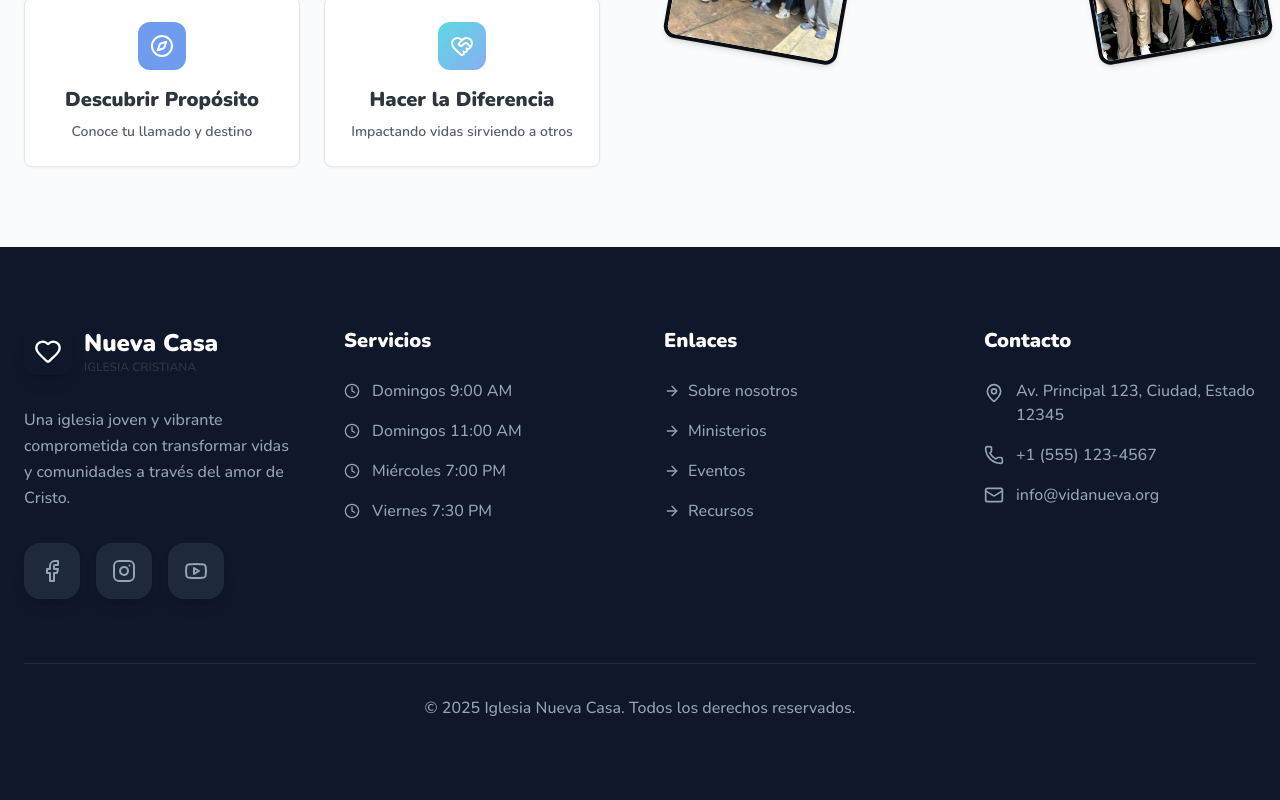
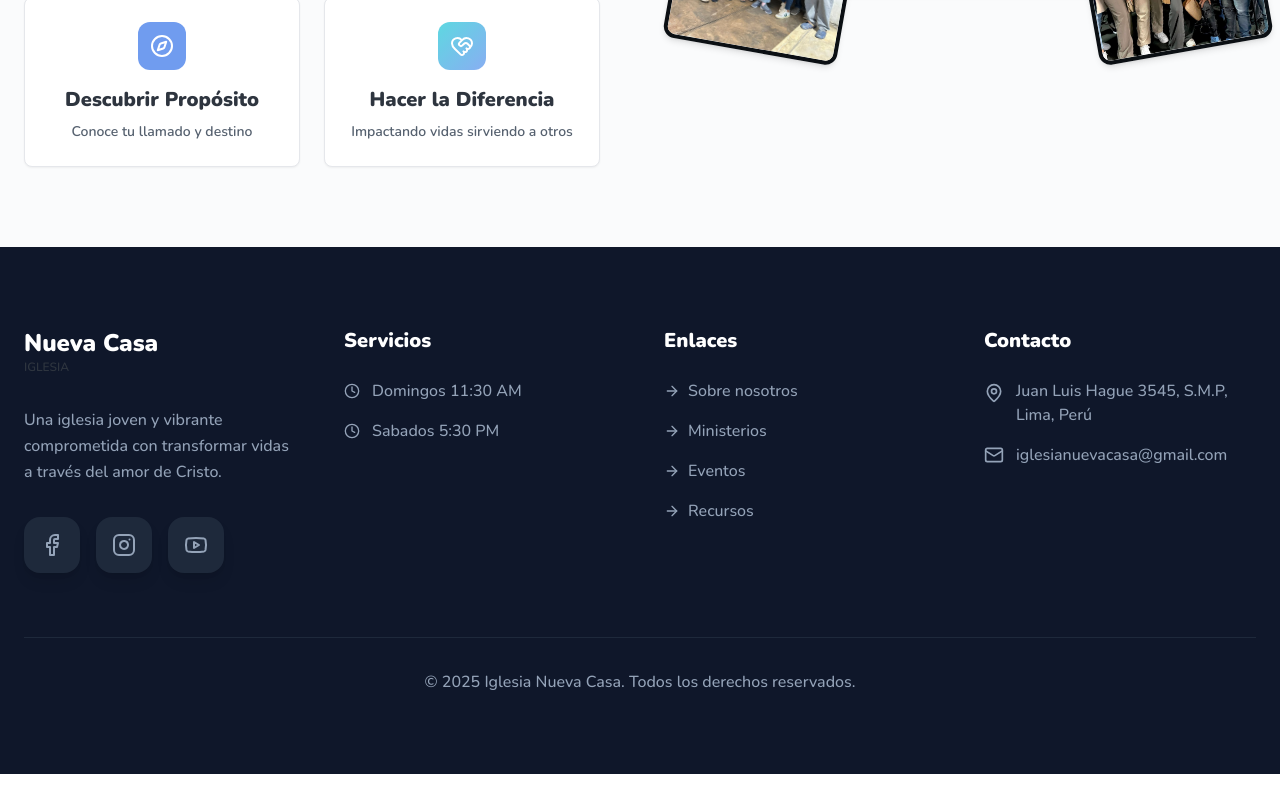
Before and after one commit to Javs-Arbulu/client, a React (Vite) app: page / in a window 1280 px wide. Shown: the part 1581-2381 px from the top of the page. After the commit the page ends 2355 px from the top, so only its background shows below. Built offline with nearby package versions, Linux system fonts and the light colour scheme.

Commit message:
fix(H11): Corrección de Footer y animación
Actualización del contenido del footer y ajustes en la animación de la primera sección

```diff
--- a/src/components/layout/Footer.tsx
+++ b/src/components/layout/Footer.tsx
@@ -1,5 +1,4 @@
 import {
-  Heart,
   Clock,
   MapPin,
   Phone,
@@ -17,35 +16,32 @@ export default function Footer() {
         <div className="grid md:grid-cols-2 lg:grid-cols-4 gap-12 mb-16">
           <div>
             <div className="flex items-center space-x-3 mb-8">
-              <div className="w-12 h-12 bg-gradient-primary-light rounded-xl flex items-center justify-center shadow-lg">
-                <Heart className="w-7 h-7 text-white" />
-              </div>
               <div>
                 <span className="text-2xl font-black">Nueva Casa</span>
                 <div className="text-xs text-primary-adaptive font-semibold">
-                  IGLESIA CRISTIANA
+                  IGLESIA
                 </div>
               </div>
             </div>
             <p className="text-slate-400 mb-8 font-medium leading-relaxed">
-              Una iglesia joven y vibrante comprometida con transformar vidas y
-              comunidades a través del amor de Cristo.
+              Una iglesia joven y vibrante comprometida con transformar vidas a
+              través del amor de Cristo.
             </p>
             <div className="flex space-x-4">
               <a
-                href="#"
+                href="https://www.facebook.com/IglesiaNuevaCasa"
                 className="w-14 h-14 bg-slate-800 hover:bg-gradient-primary-to-secondary rounded-2xl flex items-center justify-center transition-all duration-300 hover:scale-110 hover:-translate-y-1 group shadow-lg"
               >
                 <Facebook className="w-6 h-6 text-slate-400 group-hover:text-white transition-colors duration-300" />
               </a>
               <a
-                href="#"
+                href="https://www.instagram.com/iglesianuevacasa"
                 className="w-14 h-14 bg-slate-800 hover:bg-gradient-primary-to-secondary rounded-2xl flex items-center justify-center transition-all duration-300 hover:scale-110 hover:-translate-y-1 group shadow-lg"
               >
                 <Instagram className="w-6 h-6 text-slate-400 group-hover:text-white transition-colors duration-300" />
               </a>
               <a
-                href="#"
+                href="https://www.youtube.com/@iglesianuevacasa"
                 className="w-14 h-14 bg-slate-800 hover:bg-gradient-primary-to-secondary rounded-2xl flex items-center justify-center transition-all duration-300 hover:scale-110 hover:-translate-y-1 group shadow-lg"
               >
                 <Youtube className="w-6 h-6 text-slate-400 group-hover:text-white transition-colors duration-300" />
@@ -58,19 +54,11 @@ export default function Footer() {
             <ul className="space-y-4 text-slate-400">
               <li className="flex items-center space-x-3 hover-text-primary transition-colors cursor-pointer">
                 <Clock className="w-4 h-4" />
-                <span className="font-medium">Domingos 9:00 AM</span>
+                <span className="font-medium">Domingos 11:30 AM</span>
               </li>
               <li className="flex items-center space-x-3 hover-text-primary transition-colors cursor-pointer">
                 <Clock className="w-4 h-4" />
-                <span className="font-medium">Domingos 11:00 AM</span>
-              </li>
-              <li className="flex items-center space-x-3 hover-text-primary transition-colors cursor-pointer">
-                <Clock className="w-4 h-4" />
-                <span className="font-medium">Miércoles 7:00 PM</span>
-              </li>
-              <li className="flex items-center space-x-3 hover-text-primary transition-colors cursor-pointer">
-                <Clock className="w-4 h-4" />
-                <span className="font-medium">Viernes 7:30 PM</span>
+                <span className="font-medium">Sabados 5:30 PM</span>
               </li>
             </ul>
           </div>
@@ -120,19 +108,18 @@ export default function Footer() {
           <div>
             <h3 className="font-black mb-6 text-xl">Contacto</h3>
             <div className="space-y-4 text-slate-400">
-              <div className="flex items-start space-x-3 hover-text-primary transition-colors cursor-pointer">
+              <a
+                href="https://maps.app.goo.gl/r11c3FmRnvpTz4mr7"
+                className="flex items-start space-x-3 hover-text-primary transition-colors cursor-pointer"
+              >
                 <MapPin className="w-5 h-5 mt-1 flex-shrink-0" />
                 <span className="font-medium">
-                  Av. Principal 123, Ciudad, Estado 12345
+                  Juan Luis Hague 3545, S.M.P, Lima, Perú
                 </span>
-              </div>
-              <div className="flex items-center space-x-3 hover-text-primary transition-colors cursor-pointer">
-                <Phone className="w-5 h-5" />
-                <span className="font-medium">+1 (555) 123-4567</span>
-              </div>
+              </a>
               <div className="flex items-center space-x-3 hover-text-primary transition-colors cursor-pointer">
                 <Mail className="w-5 h-5" />
-                <span className="font-medium">info@vidanueva.org</span>
+                <span className="font-medium">iglesianuevacasa@gmail.com</span>
               </div>
             </div>
           </div>
--- a/src/components/sections/HeroSection.tsx
+++ b/src/components/sections/HeroSection.tsx
@@ -9,12 +9,6 @@ export default function HeroSection() {
     <section
       id="inicio"
       className="relative py-10 lg:py-20 section-bg overflow-hidden"
-    >
-      <motion.div
-        initial={{ opacity: 0, scale: 0.9 }}
-        whileInView={{ opacity: 1, scale: 1 }}
-        transition={{ duration: 1, ease: "easeOut" }}
-        viewport={{ once: true, amount: 0.3 }}
     >
       {/* Fondo sutil */}
       <div className="absolute inset-0 hero-bg-decoration"></div>
@@ -116,7 +110,6 @@ export default function HeroSection() {
           />
         </div>
       </div>
-      </motion.div>
     </section>
   );
 }
```
Lines whose indentation alone changed are shown as unchanged.
